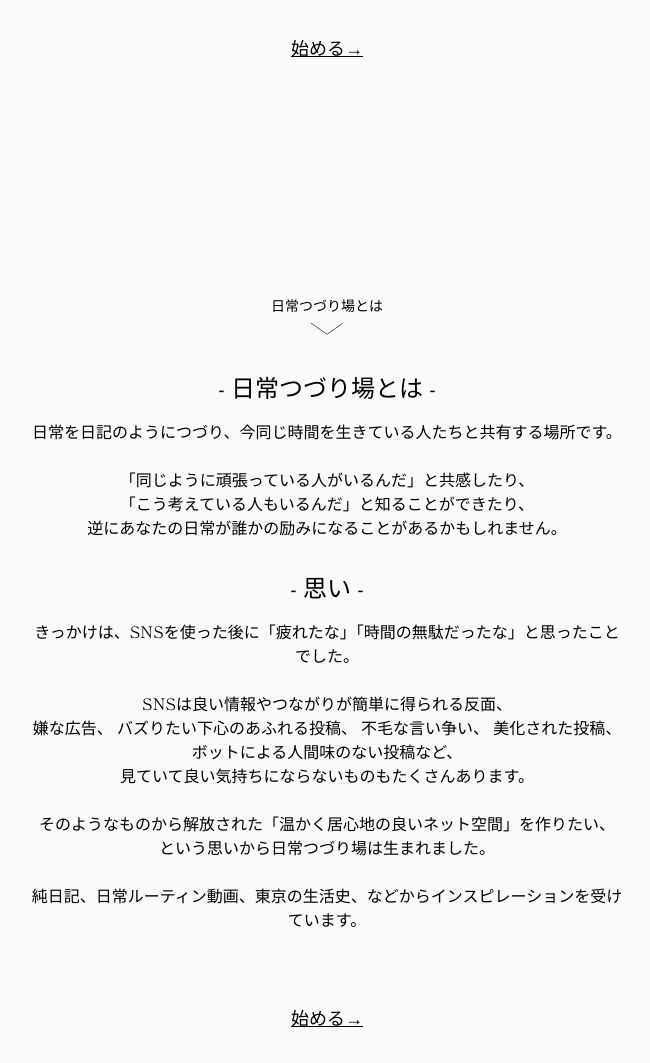
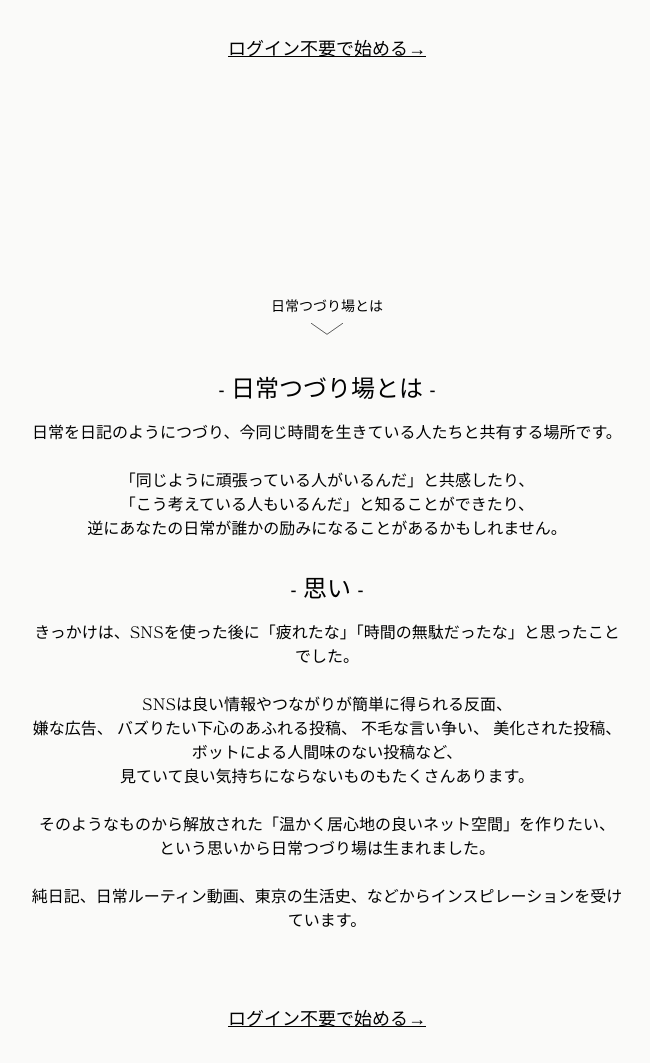
Before and after one commit to YokoMasa/lifelog, a website built with Vite: page index.html in a window 1280 px wide. Shown: the part 429-1492 px from the top of the page, without its empty margins (313-963 px from the left). Built offline with nearby package versions, Linux system fonts and the light colour scheme.

Commit message:
fix link

```diff
--- a/index.html
+++ b/index.html
@@ -30,7 +30,9 @@
       <h1 class="text-4xl sm:text-6xl mt-4">
         日常つづり場
       </h1>
-      <a href="https://tuzuriba.com/signup" class="underline sm:text-lg mt-12">始める→</a>
+      <a href="https://tuzuriba.com/signin/guest" class="underline sm:text-lg mt-12 text-center">
+        ログイン不要で始める→
+      </a>
 
       <a class="absolute bottom-1 transition-opacity flex flex-col items-center animate-bounce" id="summary-pointer" href="#summary">
         <span class="text-sm">日常つづり場とは</span>
@@ -90,7 +92,7 @@
         </p>
 
         <br>
-        <a href="https://tuzuriba.com/signup" class="underline sm:text-lg inline-block mt-12">始める→</a>
+        <a href="https://tuzuriba.com/signin/guest" class="underline sm:text-lg inline-block mt-12">ログイン不要で始める→</a>
       </div>
     </div>
   </body>
```
